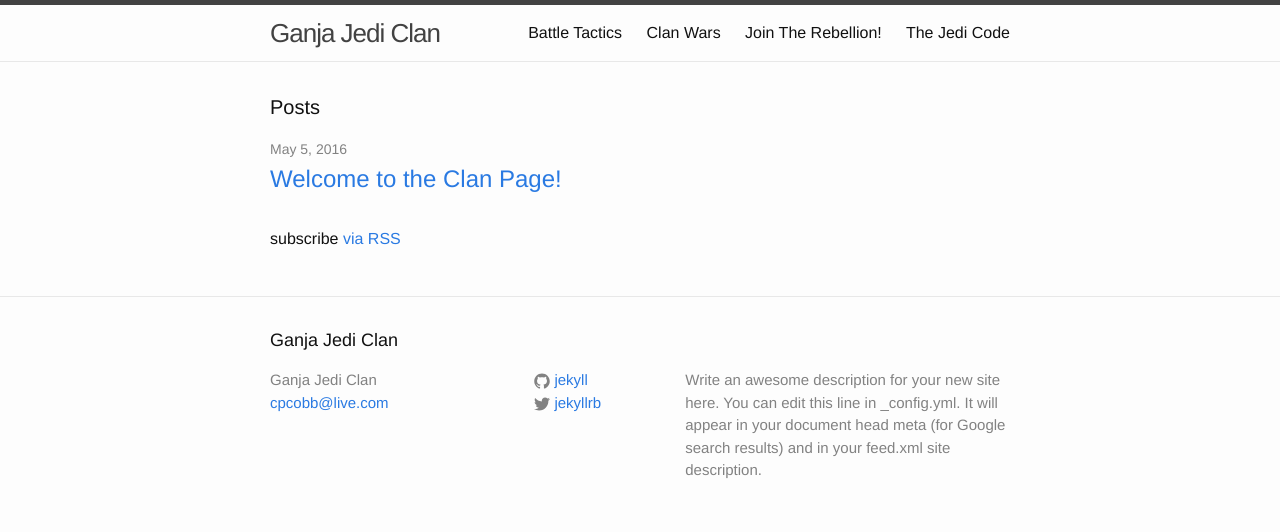
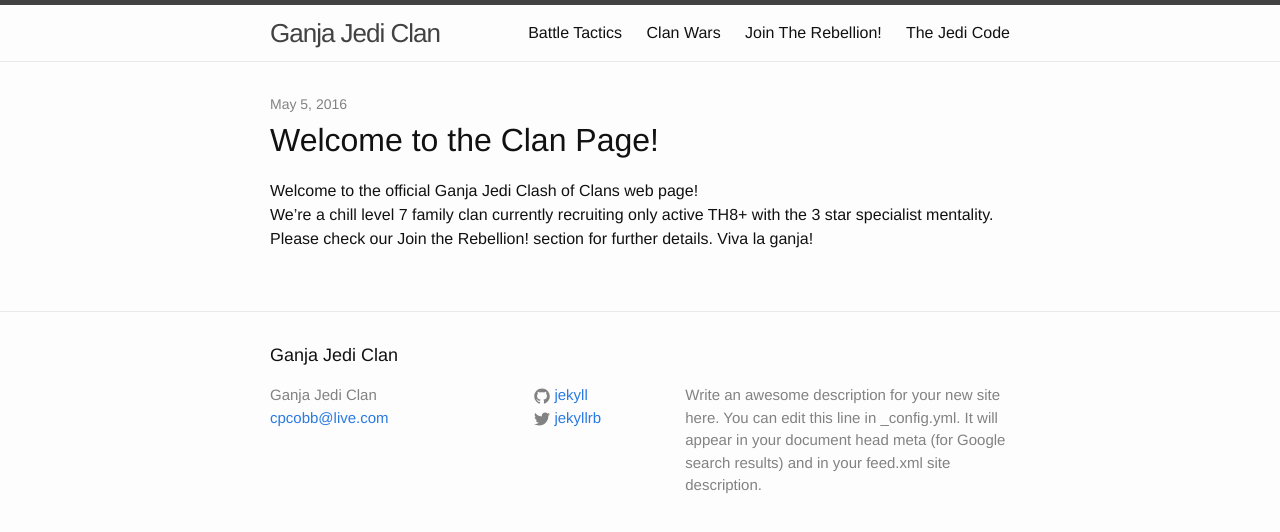
Before and after one commit to cpcobb/cpcobb.deathgrindfreak.io, a Jekyll site: the page built from index.html, in a window 1280 px wide. Shown: the top 532 px of the page. Built offline with Jekyll 4.4.1, drawn with Linux system fonts in a browser that asks for light colours.

Commit message:
Update default post screen

```diff
--- a/_posts/2016-05-05-welcome-to-the-clan.markdown
+++ b/_posts/2016-05-05-welcome-to-the-clan.markdown
@@ -1,7 +1,7 @@
 ---
 layout: post
-title:  "Welcome to the Clan Page!"
-date:   2016-05-05 18:54:40 -0500
+title: "Welcome to the Clan Page!"
+date: 2016-05-05 18:54:40 -0500
 categories: Ganja
 ---
 
--- a/index.html
+++ b/index.html
@@ -4,20 +4,14 @@
 
 <div class="home">
 
-  <h1 class="page-heading">Posts</h1>
-
-  <ul class="post-list">
+  <div class="post-content">
     {% for post in site.posts %}
-      <li>
+      <div class="post-wrapper">
         <span class="post-meta">{{ post.date | date: "%b %-d, %Y" }}</span>
-
-        <h2>
-          <a class="post-link" href="{{ post.url | prepend: site.baseurl }}">{{ post.title }}</a>
-        </h2>
-      </li>
+        <h2> {{ post.title }} </h2>
+        {{ post.content }}
+      </div>
     {% endfor %}
-  </ul>
-
-  <p class="rss-subscribe">subscribe <a href="{{ "/feed.xml" | prepend: site.baseurl }}">via RSS</a></p>
+  </div>
 
 </div>
```
